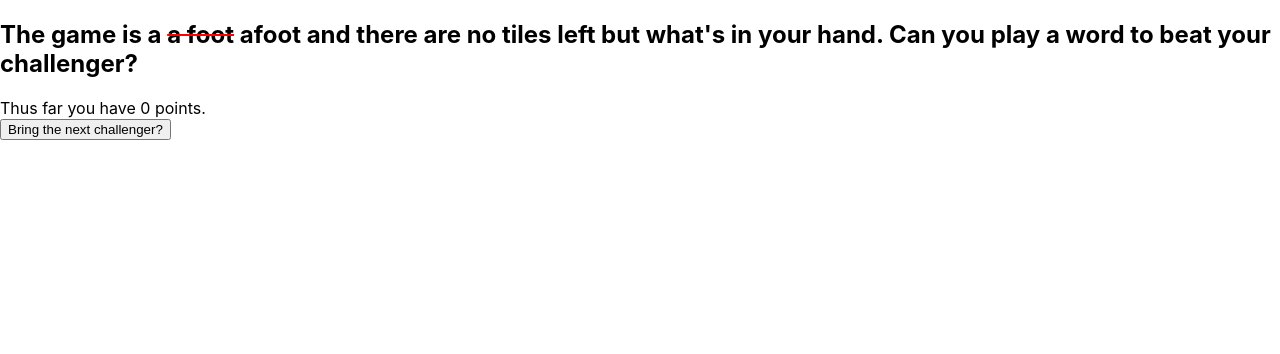
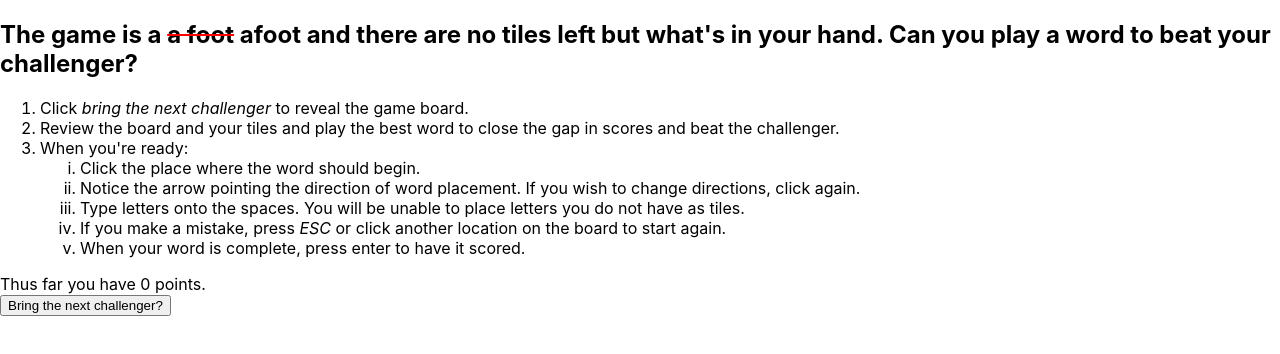
Before and after one commit to mgmodell/lastword, a Next.js app: page / in a window 1280 px wide. Shown: the top 354 px of the page. Built offline with nearby package versions, Linux system fonts and the light colour scheme; no server answers.

Commit message:
Added instructions

```diff
--- a/pages/index.tsx
+++ b/pages/index.tsx
@@ -10,6 +10,19 @@ export default function Home() {
         <link rel="icon" href="/favicon.ico" />
       </Head>
       <h2>The game is a <del>a foot</del> afoot and there are no tiles left but what&apos;s in your hand. Can you play a word to beat your challenger?</h2>
+      <ol>
+        <li>Click <i>bring the next challenger</i> to reveal the game board.</li>
+        <li>Review the board and your tiles and play the best word to close the gap in scores and beat the challenger.</li>
+        <li>When you're ready:
+          <ol type="i">
+            <li>Click the place where the word should begin.</li>
+            <li>Notice the arrow pointing the direction of word placement. If you wish to change directions, click again.</li>
+            <li>Type letters onto the spaces. You will be unable to place letters you do not have as tiles.</li>
+            <li>If you make a mistake, press <i>ESC</i> or click another location on the board to start again.</li>
+            <li>When your word is complete, press enter to have it scored.</li>
+          </ol>
+        </li>
+      </ol>
       <BoardBuilder />
     </div>
   );
```
